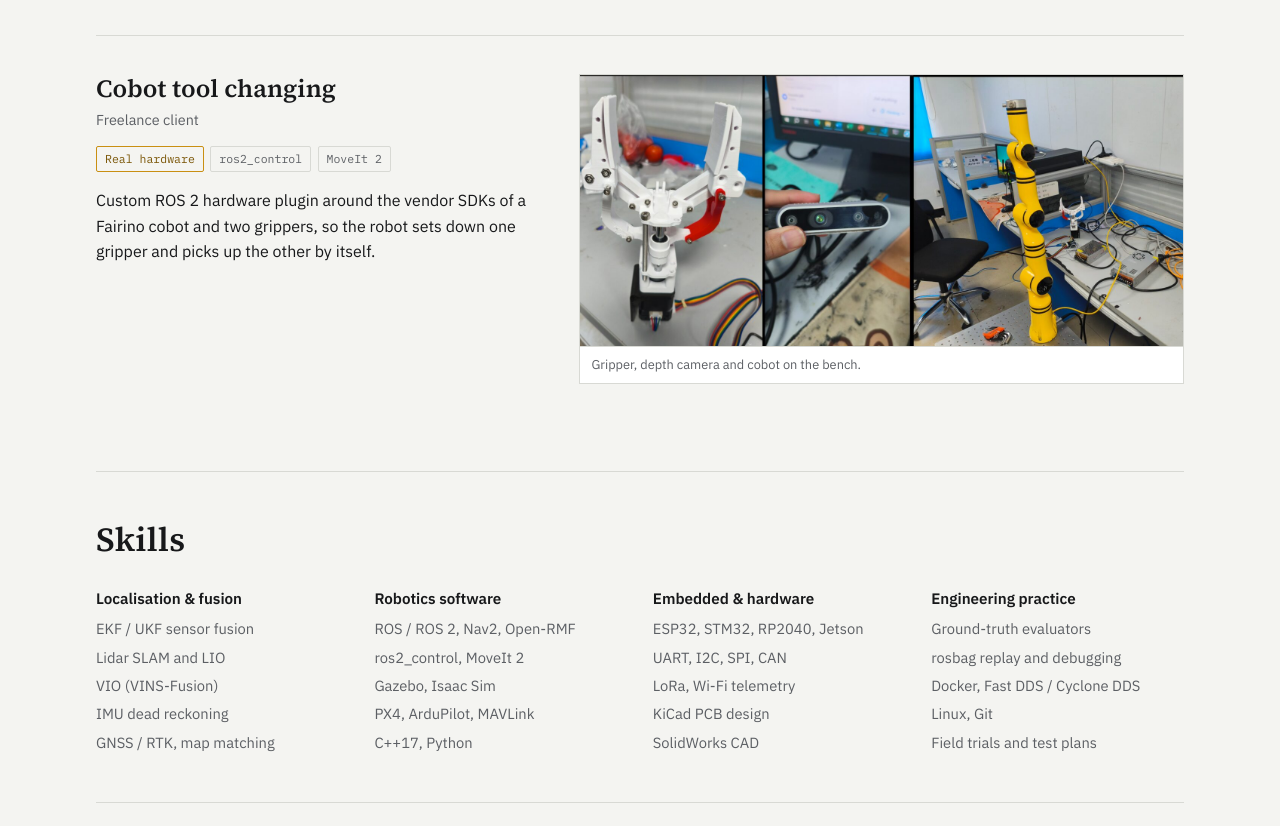
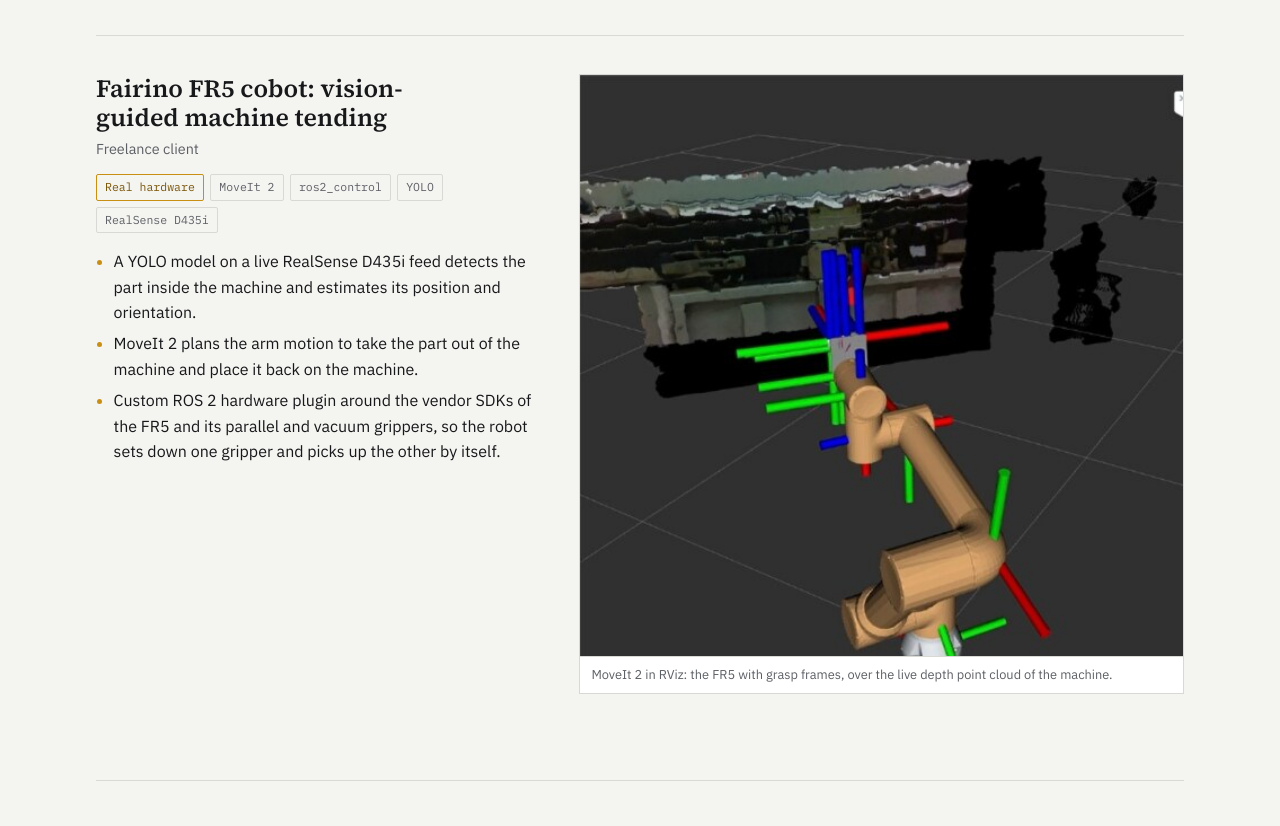
Before and after one commit to Waseem1109/waseem1109.github.io, a plain HTML site: page index.html in a window 1280 px wide. Shown: the part 3931-4757 px from the top of the page. Drawn offline with Linux system fonts and the light colour scheme.

Commit message:
Fairino machine tending, swarm flight, Torpedo trials

```diff
--- a/index.html
+++ b/index.html
@@ -310,17 +310,21 @@ footer{padding-block:2rem 2.5rem;border-top:1px solid var(--line);color:var(--mu
 
     <article class="project" aria-labelledby="p-arm">
       <div>
-        <h3 id="p-arm">Cobot tool changing</h3>
+        <h3 id="p-arm">Fairino FR5 cobot: vision-guided machine tending</h3>
         <p class="where">Freelance client</p>
-        <div class="tags"><span class="tag real">Real hardware</span><span class="tag">ros2_control</span><span class="tag">MoveIt 2</span></div>
+        <div class="tags"><span class="tag real">Real hardware</span><span class="tag">MoveIt 2</span><span class="tag">ros2_control</span><span class="tag">YOLO</span><span class="tag">RealSense D435i</span></div>
         <div class="body">
-          <p>Custom ROS&nbsp;2 hardware plugin around the vendor SDKs of a Fairino cobot and two grippers, so the robot sets down one gripper and picks up the other by itself.</p>
+          <ul>
+            <li>A YOLO model on a live RealSense D435i feed detects the part inside the machine and estimates its position and orientation.</li>
+            <li>MoveIt&nbsp;2 plans the arm motion to take the part out of the machine and place it back on the machine.</li>
+            <li>Custom ROS&nbsp;2 hardware plugin around the vendor SDKs of the FR5 and its parallel and vacuum grippers, so the robot sets down one gripper and picks up the other by itself.</li>
+          </ul>
         </div>
       </div>
       <div class="evidence">
         <figure class="shot">
-          <img src="media/cobot_hardware.jpg" alt="Gripper, depth camera and cobot on the test bench" loading="lazy" width="1600" height="718">
-          <figcaption>Gripper, depth camera and cobot on the bench.</figcaption>
+          <img src="media/fairino_moveit.jpg" alt="RViz: Fairino FR5 model with planned grasp frames in front of the depth camera point cloud of the machine" loading="lazy" width="535" height="515">
+          <figcaption>MoveIt 2 in RViz: the FR5 with grasp frames, over the live depth point cloud of the machine.</figcaption>
         </figure>
       </div>
     </article>
```
Also changed, not shown: media/cobot_hardware.jpg (deleted), media/fairino_moveit.jpg (added).
